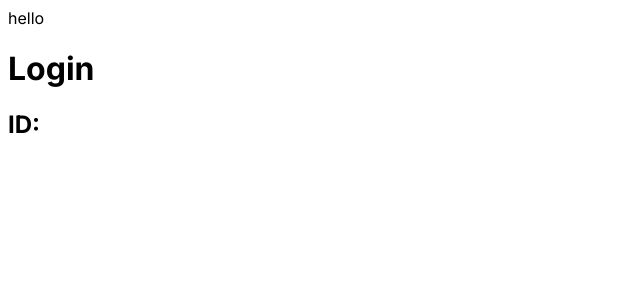
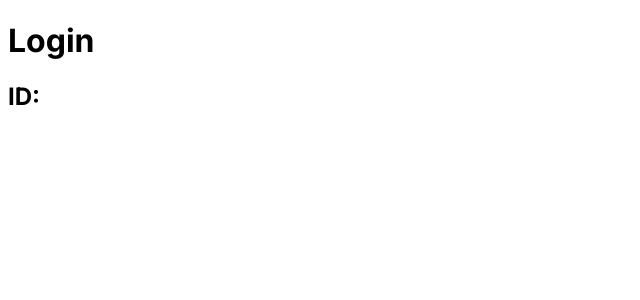
Before and after one commit to Gihur01/csproject1, a Next.js app: page /login in a window 1280 px wide. Shown: the top 300 px of the page, without its empty margins (0-640 px from the left). Built offline with nearby package versions, Linux system fonts and the light colour scheme.

Commit message:
some stuff

```diff
--- a/src/app/layout.js
+++ b/src/app/layout.js
@@ -1,5 +1,7 @@
+import Navbar from '@/components/navbar/Navbar'
 import './globals.css'
 import { Inter } from 'next/font/google'
+import Footer from '@/components/footer/Footer'
 
 const inter = Inter({ subsets: ['latin'] })
 
@@ -13,7 +15,6 @@ export default function RootLayout({ children }) {
     <html lang="en">
 
       <body className={inter.className}>
-        hello
         {children}
       </body>
     </html>
--- a/src/app/page.jsx
+++ b/src/app/page.jsx
@@ -1,7 +1,9 @@
 import Image from 'next/image'
 import styles from './page.module.css'
+import { redirect } from 'next/navigation'
 
 export default function Home() {
+  redirect('/login');
   return (
     <div>
       home
```
Also changed, not shown: src/app/dashboard/(auth)/login/page.jsx (deleted, +0 -9 lines), src/app/register/page.jsx (renamed from src/app/dashboard/(auth)/register/page.jsx).
